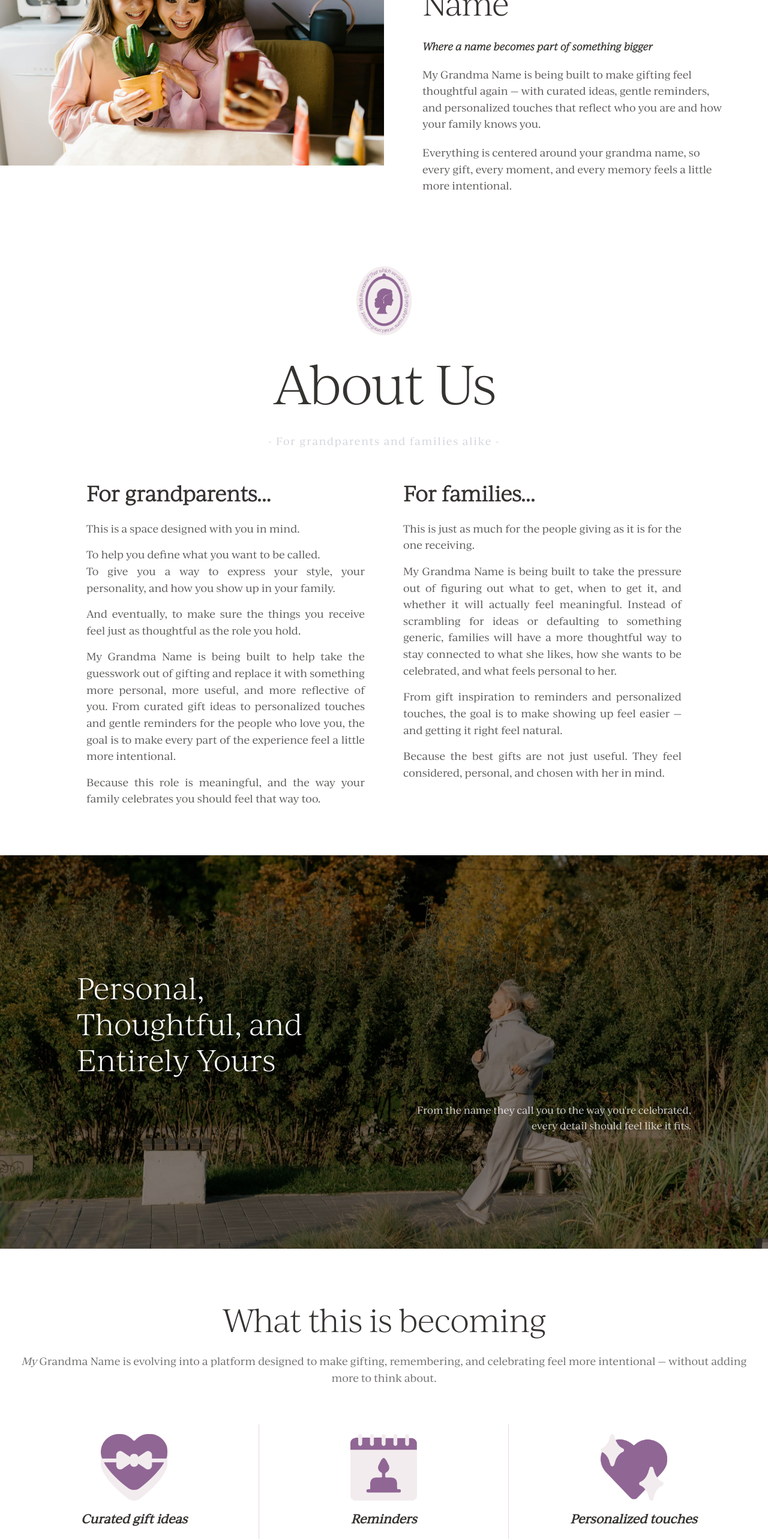
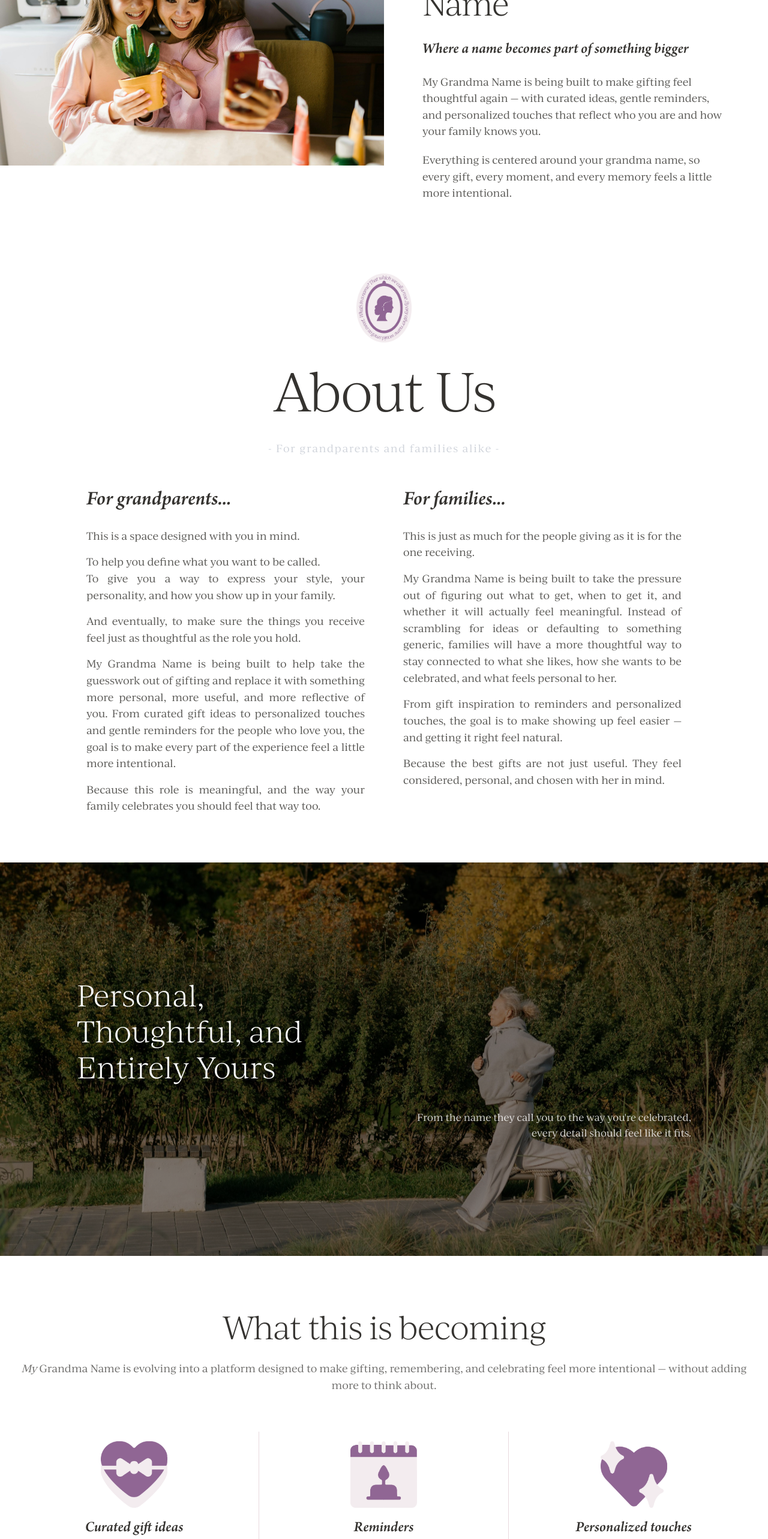
Before and after one commit to mad-banana-projects/my-grandma-name, a Next.js app: page /about in a window 1280 px wide. Shown: the part 234-2800 px from the top of the page at 60% size. Built offline with nearby package versions, Linux system fonts and the light colour scheme; no server answers.

Commit message:
/about page styling updates

```diff
--- a/app/(public)/about/page.tsx
+++ b/app/(public)/about/page.tsx
@@ -25,7 +25,7 @@ export default function AboutPage() {
             <h1 className="font-heading text-[52px] font-light tracking-tight">
               About <em>My</em> Grandma Name
             </h1>
-            <p className="font-heading text-[17px] font-semibold italic">
+            <p className="text-[25px] [font-family:var(--font-arno-italic)]">
               Where a name becomes part of something bigger
             </p>
             <p className="text-[17px] leading-relaxed text-foreground/80">
@@ -65,7 +65,7 @@ export default function AboutPage() {
 
             {/* Col 1: For grandparents */}
             <div className="space-y-4 text-justify">
-              <h3 className="font-heading text-[34px] font-semibold text-foreground">For grandparents...</h3>
+              <h3 className="text-[34px] text-foreground [font-family:var(--font-arno-italic)]">For grandparents...</h3>
               <p className="text-[17px]">This is a space designed with you in mind.</p>
               <p className="text-[17px]">
                 To help you define what you want to be called.<br />
@@ -80,7 +80,7 @@ export default function AboutPage() {
 
             {/* Col 2: For families */}
             <div className="space-y-4 text-justify">
-              <h3 className="font-heading text-[34px] font-semibold text-foreground">For families...</h3>
+              <h3 className="text-[34px] text-foreground [font-family:var(--font-arno-italic)]">For families...</h3>
               <p className="text-[17px]">This is just as much for the people giving as it is for the one receiving.</p>
               <p className="text-[17px]">
                 My Grandma Name is being built to take the pressure out of figuring out what to get, when to get it, and whether it will actually feel meaningful. Instead of scrambling for ideas or defaulting to something generic, families will have a more thoughtful way to stay connected to what she likes, how she wants to be celebrated, and what feels personal to her.
@@ -130,22 +130,22 @@ export default function AboutPage() {
             {/* Col 1 */}
             <div className="flex flex-col items-center gap-4 px-8 py-8 sm:py-4">
               <Image src="/images/icons/heart_icon2.png" alt="Curated gift ideas" width={111} height={111} />
-              <p className="text-[20px] font-bold italic text-foreground">Curated gift ideas</p>
-              <p className="text-sm text-foreground/70">that actually feel thoughtful</p>
+              <p className="text-[25px] text-foreground [font-family:var(--font-arno-italic)]">Curated gift ideas</p>
+              <p className="text-[17px] text-foreground/70">that actually feel thoughtful</p>
             </div>
 
             {/* Col 2 */}
             <div className="flex flex-col items-center gap-4 px-8 py-8 sm:py-4">
               <Image src="/images/icons/calendar_icon.png" alt="Reminders" width={111} height={111} />
-              <p className="text-[20px] font-bold italic text-foreground">Reminders</p>
-              <p className="text-sm text-foreground/70">for the moments that matter</p>
+              <p className="text-[25px] text-foreground [font-family:var(--font-arno-italic)]">Reminders</p>
+              <p className="text-[17px] text-foreground/70">for the moments that matter</p>
             </div>
 
             {/* Col 3 */}
             <div className="flex flex-col items-center gap-4 px-8 py-8 sm:py-4">
               <Image src="/images/icons/heart_icon.png" alt="Personalized touches" width={111} height={111} />
-              <p className="text-[20px] font-bold italic text-foreground">Personalized touches</p>
-              <p className="text-sm text-foreground/70">built around your <em>grandma</em> name</p>
+              <p className="text-[25px] text-foreground [font-family:var(--font-arno-italic)]">Personalized touches</p>
+              <p className="text-[17px] text-foreground/70">built around your <em>grandma</em> name</p>
             </div>
           </div>
         </div>
```
